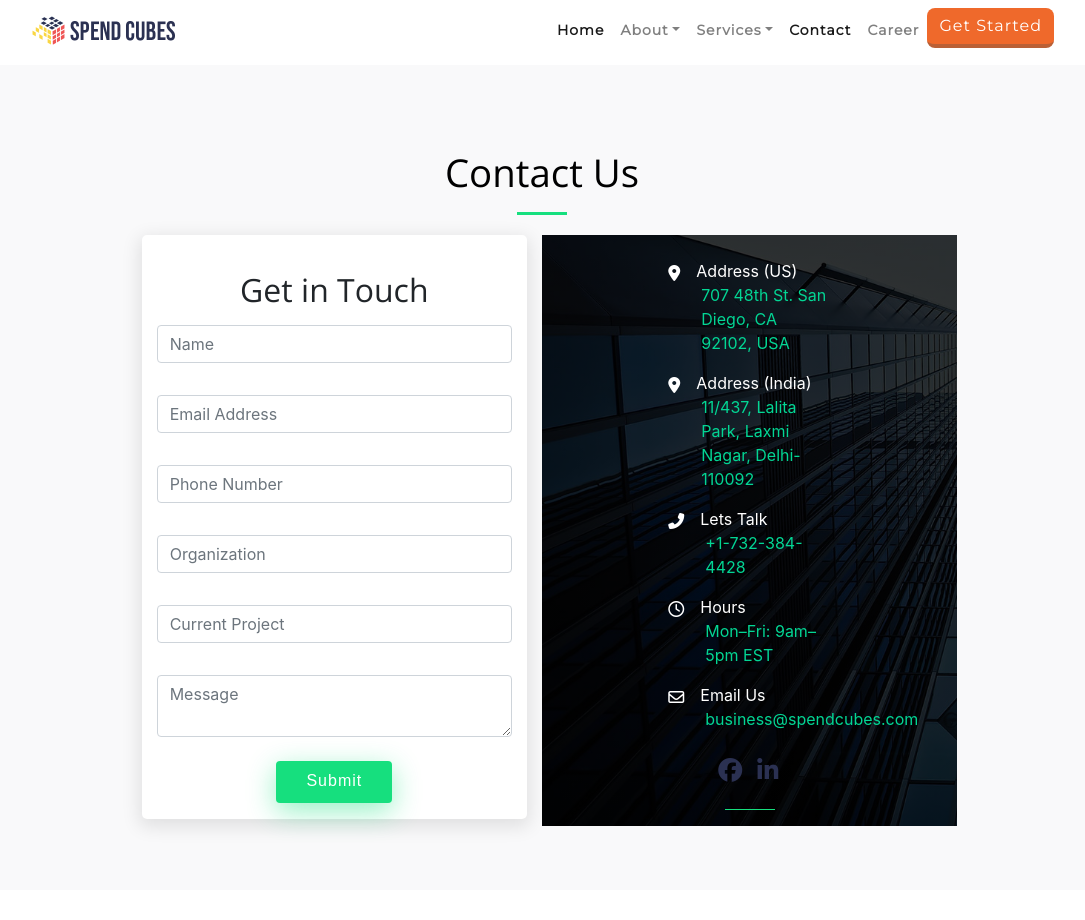
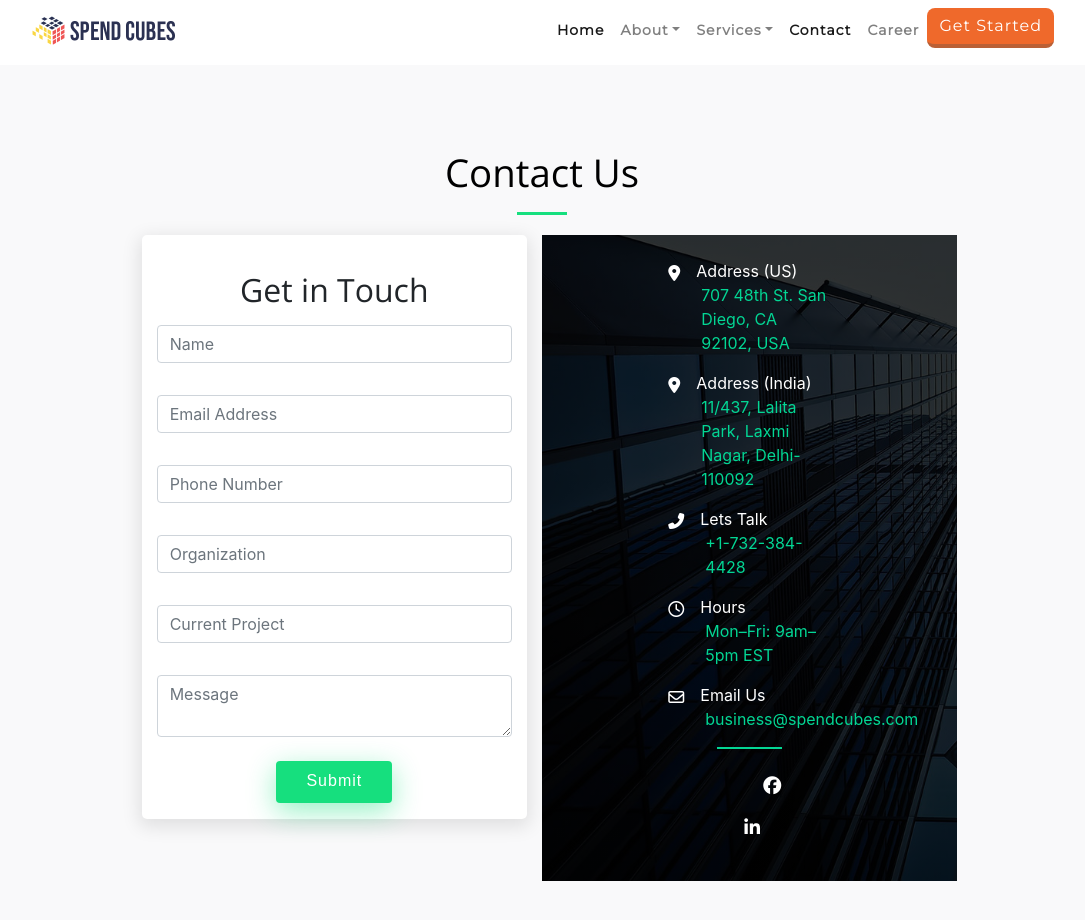
Before and after one commit to arnabuchiha/Spend_Cubes, a React (Create React App) app: page /contact in a window 1280 px wide. Shown: the top 920 px of the page, without its empty margins (98-1183 px from the left). Built offline with nearby package versions, Linux system fonts and the light colour scheme.

Commit message:
social-media links added and team card fixed

```diff
--- a/src/assets/styles/contactus.css
+++ b/src/assets/styles/contactus.css
@@ -68,13 +68,33 @@
   .contactus-main .jumbotron{
       background-color: #f9f9fa;
   }
-  .contactus .email-ele::after{
-    content: '';
-  position: absolute;
-  display: block;
-  width: 50px;
-  height: 1px;
-  background:var(--color-primary);
-  bottom:0;
-  left: calc(50% - 25px);
-  }
+
+.social-footer-icons{
+  color:var(--color-primary);
+  padding-right: 20%;
+  padding-left: 20%;
+
+}
+.social-footer-icons li{
+  display: inline-block;
+  margin:5px;
+  color: white;
+
+}
+.social-footer-icons i{
+  color:white;
+  font-size: large;
+}
+.social-footer{
+  /* background-color: #2b3152; */
+  border-top: 0.5px solid rgb(199, 199, 199);
+  /* width: 40%; */
+
+}
+.contactus-main hr{
+  height:2px;
+  width: 40%;
+  border-width:0;
+  color:gray;
+  background-color:var(--color-secondary)
+}
--- a/src/assets/styles/navbar.css
+++ b/src/assets/styles/navbar.css
@@ -43,21 +43,7 @@ nav,.dropdown-item{
 }
 .navbar .nav-item .dropdown-menu{ margin-top:0; }
 
-.social-footer-icons li{
-    display: inline-block;
-    margin:5px;
-    color: white;
-}
-.social-footer-icons i{
-    color:#2b3152;
-    font-size: x-large;
-}
-.social-footer{
-    /* background-color: #2b3152; */
-    border-top: 0.5px solid rgb(199, 199, 199);
-    /* width: 40%; */
 
-}
 .dropdown-item.active {
     text-decoration: none;
     font-weight: bold;
--- a/src/components/Cards/Card.js
+++ b/src/components/Cards/Card.js
@@ -3,7 +3,7 @@ import "../../assets/styles/card.css"
 const Card=({image,name,position,about,linkedin})=>{
     return(
         <div class="col-lg-4 col-md-6 d-flex align-items-stretch">
-        <div class="image-flip" >
+        <div class="image-flip ml-auto mr-auto" >
                 <div class="mainflip flip-0">
                     <div class="frontside">
                     <div class="card" style = {{width: "18rem"}}>
--- a/src/components/contactus.js
+++ b/src/components/contactus.js
@@ -76,11 +76,13 @@ class Contact extends React.Component{
                                     <a href="mailto: business@spendcubes.com">business@spendcubes.com</a>
                                 </div>
                             </div>
+                            <hr></hr>
                             <div className="d-flex contactus-par-ele">
+
                                 <div class="social-footer-icons">
                                     <ul class="d-inline">
-                                    <li><a href="https://www.facebook.com/"><i class="fa fa-facebook" aria-hidden="true"></i></a></li>
-                                    <li><a href="https://twitter.com/?lang=en"><i class="fa fa-linkedin" aria-hidden="true"></i></a></li>
+                                    <li><a href="https://www.facebook.com/SpendCubes/" target="_blank"><i class="fa fa-facebook" aria-hidden="true"></i></a></li>
+                                    <li><a href="https://www.linkedin.com/company/spendcubes/" target="_blank"><i class="fa fa-linkedin" aria-hidden="true"></i></a></li>
                                     </ul>
                                 </div>
                             </div>
```
